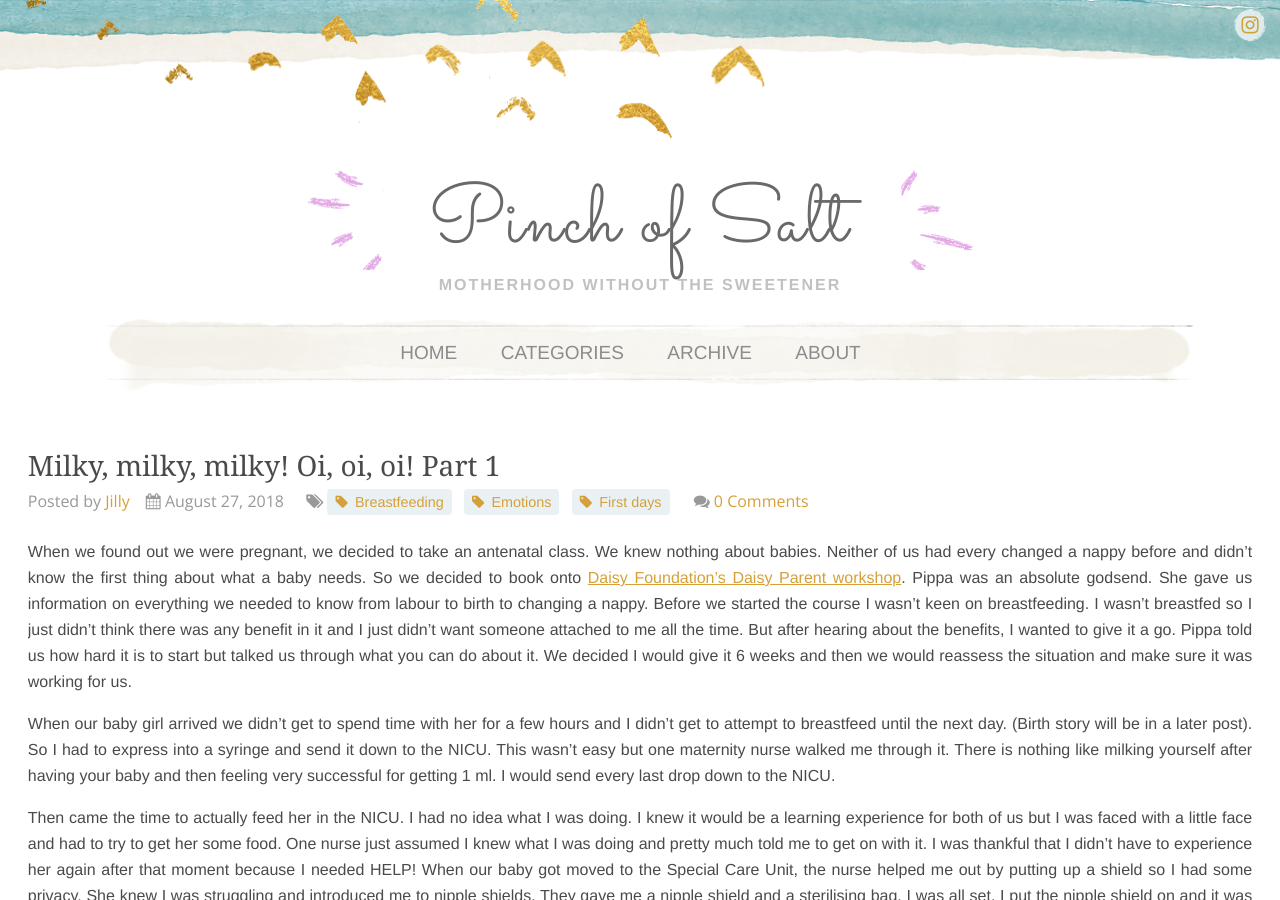
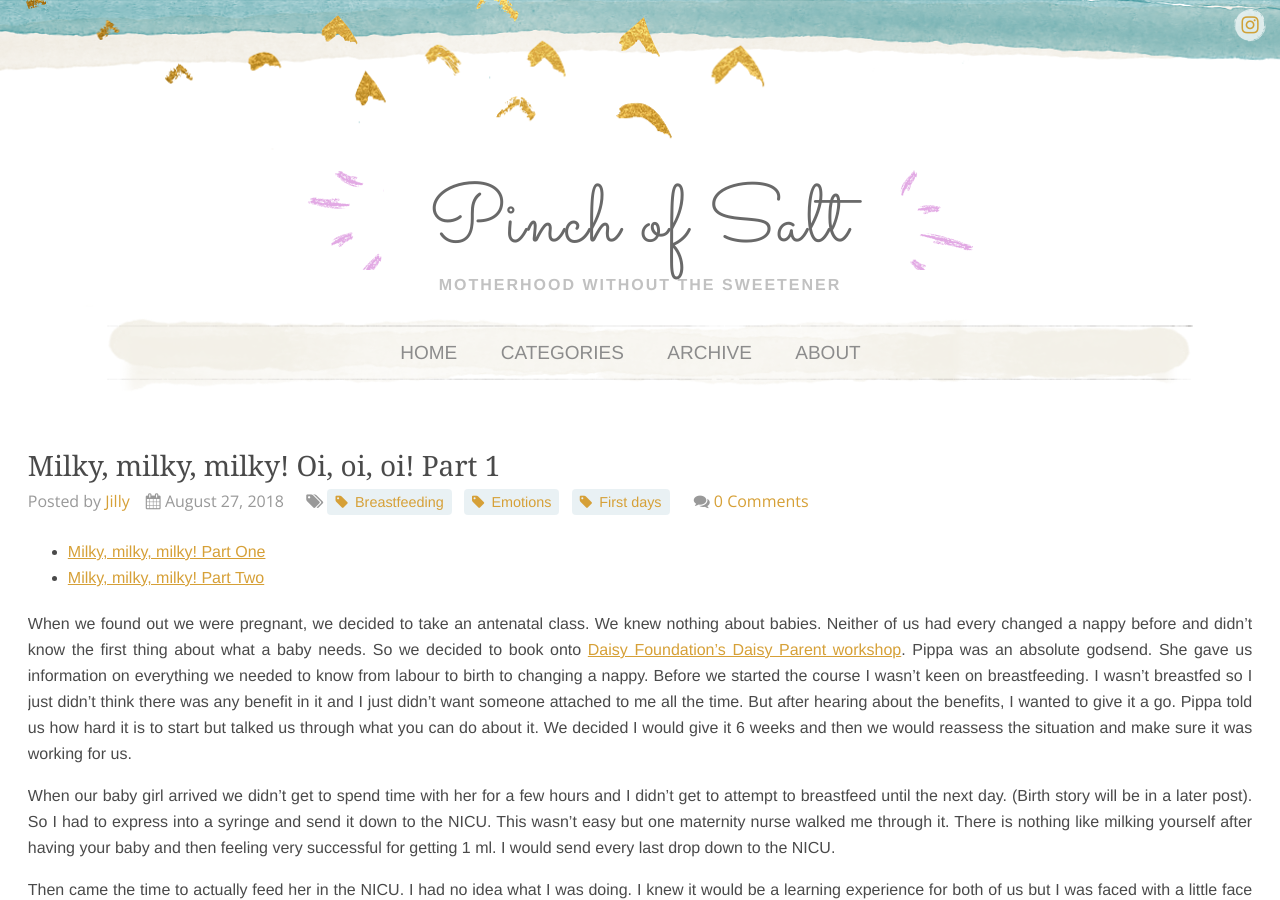
Before and after one commit to apinchofsalt/apinchofsalt.github.io, a Jekyll site: the page built from _posts/archived/jilly/2018-08-27-milky-milky-milky-oi-oi-oi-pt-1.md, in a window 1280 px wide and 900 px high. Built offline with Jekyll 4.4.1, drawn with Linux system fonts in a browser that asks for light colours; nearby versions of some CDN libraries.

Commit message:
Update 2018-08-27-milky-milky-milky-oi-oi-oi-pt-1.md

```diff
--- a/_posts/archived/jilly/2018-08-27-milky-milky-milky-oi-oi-oi-pt-1.md
+++ b/_posts/archived/jilly/2018-08-27-milky-milky-milky-oi-oi-oi-pt-1.md
@@ -7,6 +7,9 @@ author: "Jilly"
 comments: true
 comments_locked: false
 ---
+
+* [Milky, milky, milky! Part One](https://pinchofsalt.me/archive/2018/08/27/milky-milky-milky-oi-oi-oi-pt-1/)
+* [Milky, milky, milky! Part Two](https://pinchofsalt.me/archive/2018/09/23/milky-milky-milky-oi-oi-oi-pt-2/)
 
 When we found out we were pregnant, we decided to take an antenatal class. We knew nothing about babies. Neither of us had
 every changed a nappy before and didn’t know the first thing about what a baby needs. So we decided to book onto
```
